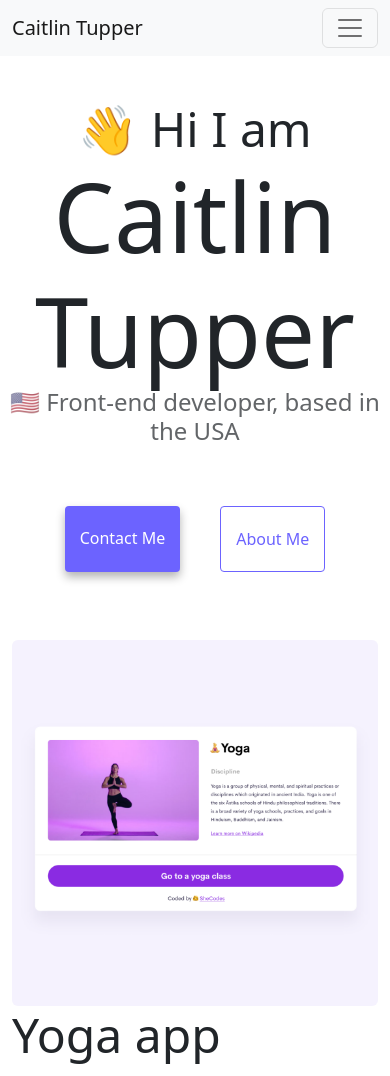
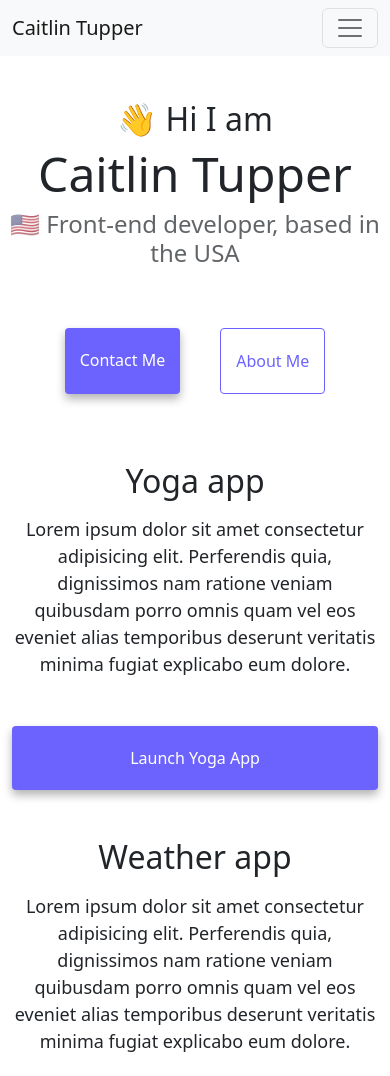
Before and after one commit to tuppercm/responsive-project, a plain HTML site: page index.html in a window 390 px wide. Shown: the top 1076 px of the page. Drawn offline with nearby package versions, Linux system fonts and the light colour scheme.

Commit message:
Added CSS media queries to make more responsive

```diff
--- a/index.html
+++ b/index.html
@@ -63,7 +63,7 @@
     <div class="container">
       <div class="row mt-5">
         <div class="col-md-6">
-          <img src="images/yoga.png" class="img-fluid rounded" alt="Yoga pose"/>
+          <img src="images/yoga.png" class="img-fluid rounded d-none d-sm-block" alt="Yoga pose"/>
         </div>
         <div class="col-md-6">
           <h2 class="mb-3">
@@ -76,7 +76,7 @@
             explicabo eum dolore.
           </p>
           <div class="mt-5">
-            <a href="#" class="primary-link" title="Launch Yoga App">Launch Yoga App</a>
+            <a href="#" class="primary-link project-link" title="Launch Yoga App">Launch Yoga App</a>
           </div>
         </div>
       </div>
@@ -92,16 +92,16 @@
             explicabo eum dolore.
           </p>
           <div class="mt-5">
-              <a href="#" class="primary-link" title="Launch Weather App">Launch Weather App</a>
+              <a href="#" class="primary-link project-link" title="Launch Weather App">Launch Weather App</a>
             </div>
         </div>
         <div class="col-md-6">
-          <img src="images/weather.png" class="img-fluid rounded" alt="Weather App Preview"/>
+          <img src="images/weather.png" class="img-fluid rounded d-none d-sm-block" alt="Weather App Preview"/>
         </div>
       </div>
       <div class="row mt-5">
         <div class="col-md-6">
-          <img src="images/yogurt.png" class="img-fluid rounded" alt="Cup of Yogurt"/>
+          <img src="images/yogurt.png" class="img-fluid rounded d-none d-sm-block" alt="Cup of Yogurt"/>
         </div>
 
         <div class="col-md-6">
@@ -115,7 +115,7 @@
             explicabo eum dolore.
           </p>
           <div class="mt-5">
-              <a href="#" class="primary-link" title="Launch Yogurt App">Launch Yogurt App</a>
+              <a href="#" class="primary-link project-link" title="Launch Yogurt App">Launch Yogurt App</a>
             </div>
         </div>
       </div>
--- a/style.css
+++ b/style.css
@@ -92,3 +92,25 @@ p {
   color: white;
   box-shadow: var(--box-shadow);
 }
+
+@media (max-width: 576px) {
+  h1 {
+    font-size: 48px;
+    line-height: 1.5;
+  }
+
+  h2 {
+    font-size: 32px;
+    text-align: center;
+  }
+
+  p {
+    text-align: center;
+  }
+
+  .project-link {
+    display: block;
+    margin: 0 auto;
+    text-align: center;
+  }
+}
```
Also changed, not shown: about.html (+3 -3 lines), 1 other file.
